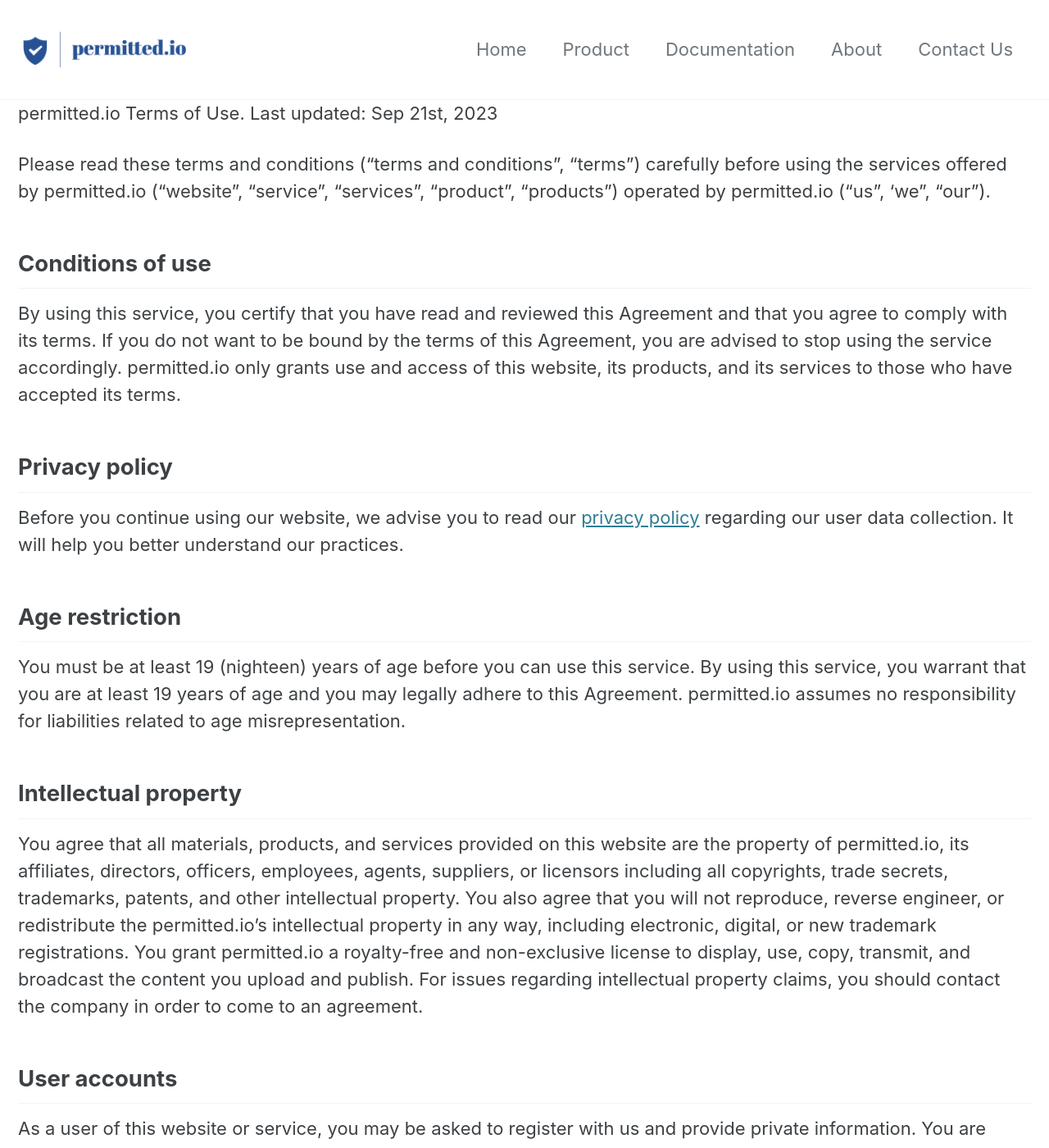
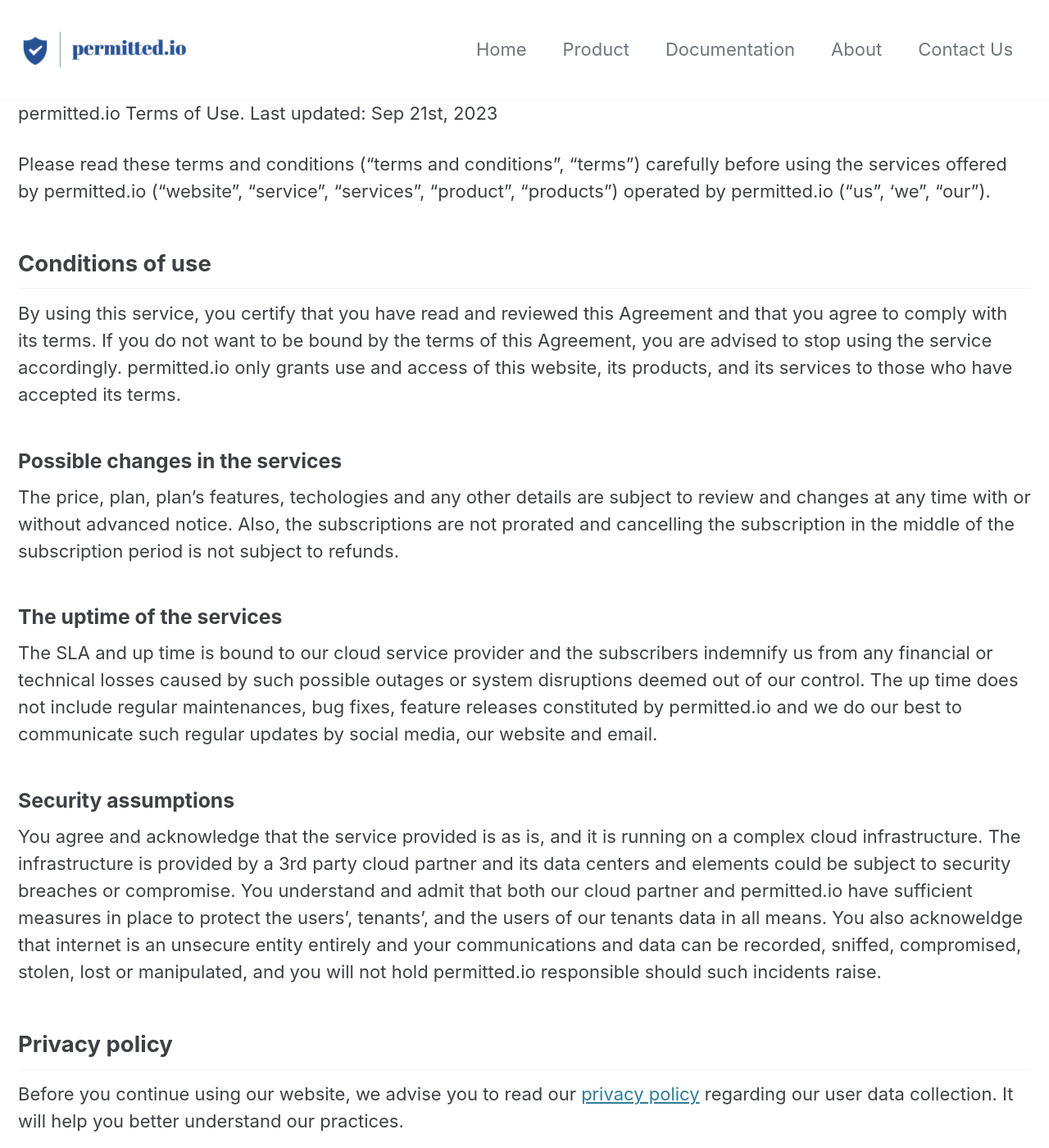
Before and after one commit to permittedio/permitted.io, a Jekyll site: the page built from _pages/terms.md, in a window 1280 px wide and 1400 px high. Shown: the whole window at 82% size. Built offline with Jekyll 4.4.1, drawn with Linux system fonts in a browser that asks for light colours; cached includes are drawn as plain includes; some of the changed text lies outside the part shown.

Commit message:
Move the pricing footprints to the terms and conditions page #14

```diff
--- a/_pages/terms.md
+++ b/_pages/terms.md
@@ -13,6 +13,18 @@ Please read these terms and conditions ("terms and conditions", "terms") careful
 ## Conditions of use
 
 By using this service, you certify that you have read and reviewed this Agreement and that you agree to comply with its terms. If you do not want to be bound by the terms of this Agreement, you are advised to stop using the service accordingly. permitted.io only grants use and access of this website, its products, and its services to those who have accepted its terms.
+
+### Possible changes in the services
+
+The price, plan, plan's features, techologies and any other details are subject to review and changes at any time with or without advanced notice. Also, the subscriptions are not prorated and cancelling the subscription in the middle of the subscription period is not subject to refunds.
+
+### The uptime of the services
+
+The SLA and up time is bound to our cloud service provider and the subscribers indemnify us from any financial or technical losses caused by such possible outages or system disruptions deemed out of our control. The up time does not include regular maintenances, bug fixes, feature releases constituted by permitted.io and we do our best to communicate such regular updates by social media, our website and email.
+
+### Security assumptions
+
+You agree and acknowledge that the service provided is as is, and it is running on a complex cloud infrastructure. The infrastructure is provided by a 3rd party cloud partner and its data centers and elements could be subject to security breaches or compromise. You understand and admit that both our cloud partner and permitted.io have sufficient measures in place to protect the users', tenants', and the users of our tenants data in all means. You also acknoweldge that internet is an unsecure entity entirely and your communications and data can be recorded, sniffed, compromised, stolen, lost or manipulated, and you will not hold permitted.io responsible should such incidents raise.
 
 ## Privacy policy
 
@@ -42,7 +54,7 @@ Any dispute related in any way to your use of this website, service or to produc
 
 ## Indemnification
 
-You agree to indemnify permitted.io and its affiliates and hold permitted.io harmless against legal claims and demands that may arise from your use or misuse of our services. We reserve the right to select our own legal counsel.
+You agree to indemnify permitted.io and its affiliates and hold permitted.io harmless against legal claims and demands that may arise from your use, your clients' use or misuse, or misuse of our services. We reserve the right to select our own legal counsel.
 
 ## Limitation on liability
 
```
Also changed, not shown: _pages/home.md (+8 -14 lines), 4 other files.
